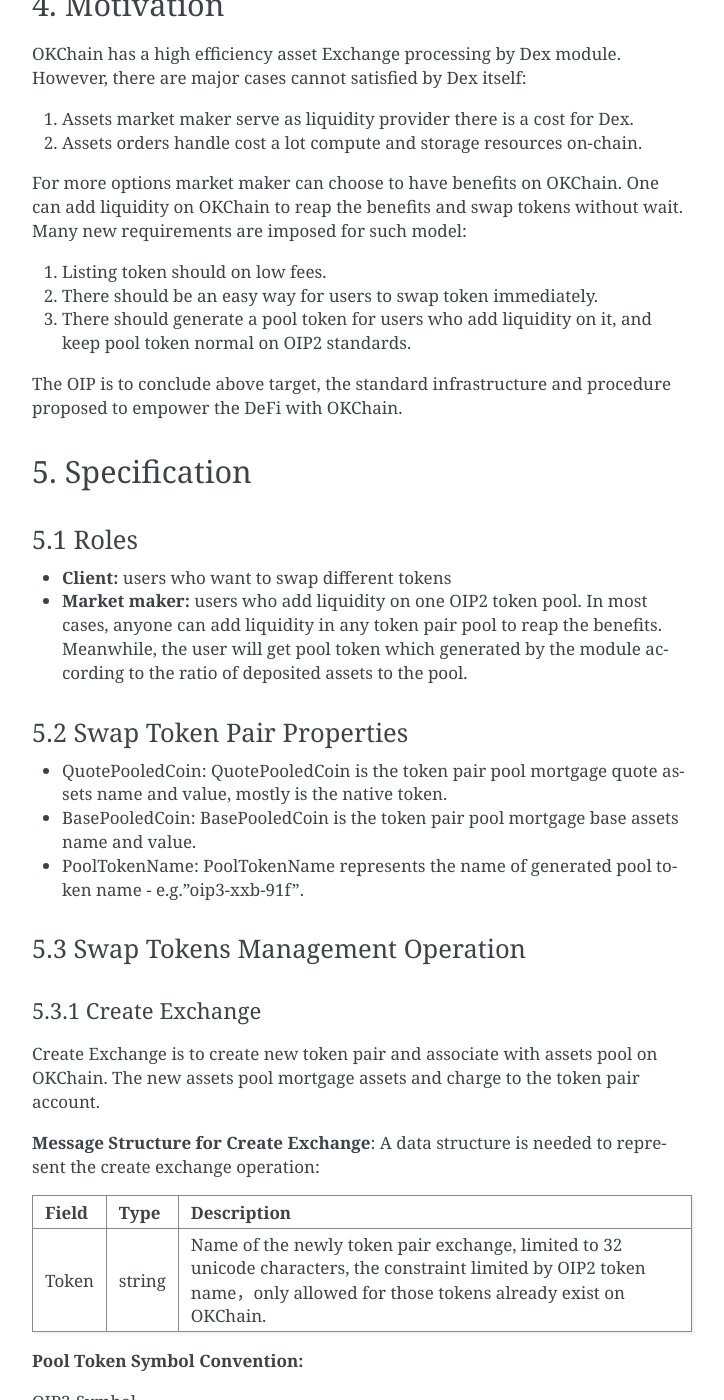
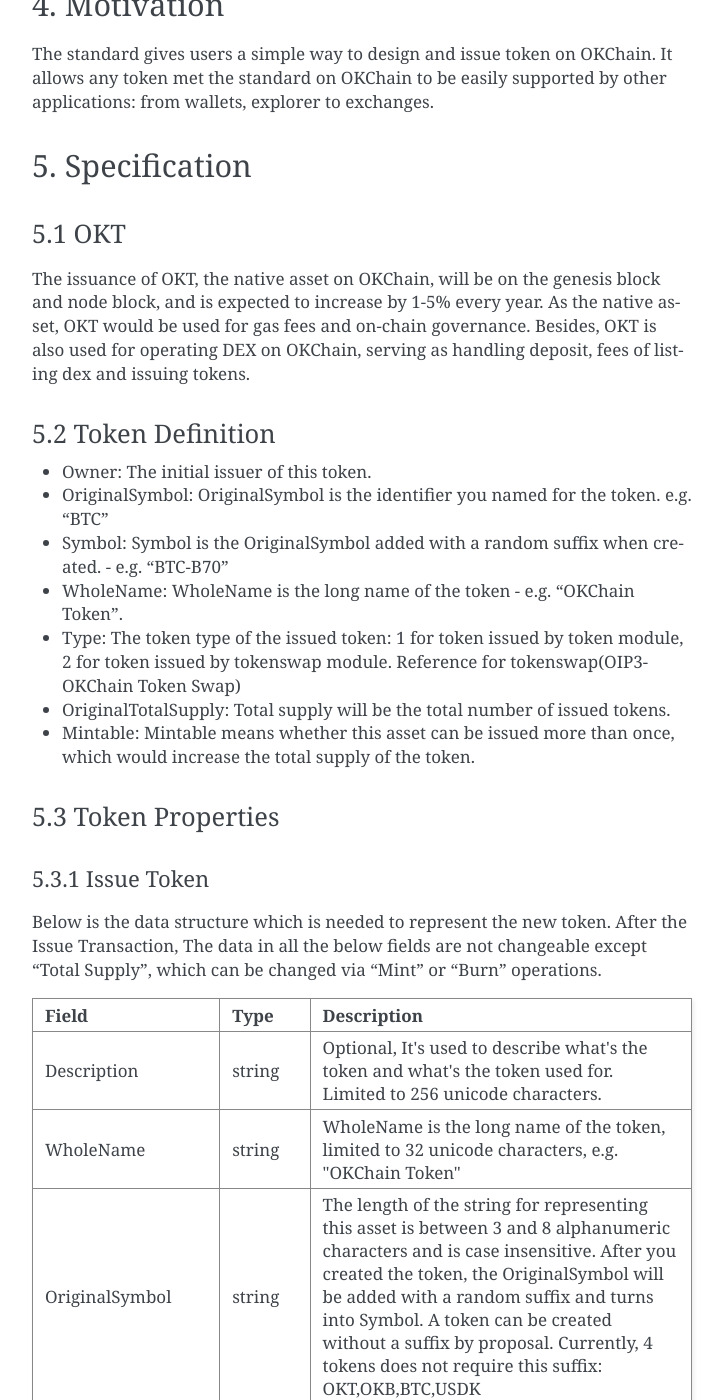
Before and after one commit to okx/KIPs, a Sphinx documentation site: the page built from docs/draft/OIP-16.md, in a window 1280 px wide and 1400 px high, scrolled down 716 px. Shown: the whole window, without its empty margins (388-1112 px from the left). Built offline with Sphinx 7.4.7, drawn with Linux system fonts in a browser that asks for light colours; some of the changed text lies outside the part shown.

Commit message:
OIP Tokens on OKChain

```diff
--- a/docs/draft/OIP-14.md
+++ b/docs/draft/OIP-16.md
@@ -11,82 +11,72 @@
 
 This OIP is a proposal for token management on the OKChain.
 
-## 2. Abstract­
+## 2. Abstract
 
-Uniswap has been used for swap tokens for a few years on Ethereum. This OIP defines native transactions to support uniswap feature on OKChain, and also proposes the basic DeFi infrastructure and procedure to use on-chain market maker for different OIP2 token swap feature.
+OIP-16 Proposal is about a standard set of rules for token management on the OKChain. It subscribes 2 things of the token on OKChain in detail: 1 What properties a token on OKChain have. 2 What actions can be performed on a token of OKChain.
 
 ## 3. Status
 
-This OIP is under implementation.
+This OIP is implemented.
 
 ## 4. Motivation
 
-OKChain has a high efficiency asset Exchange processing by Dex module. However, there are major cases cannot satisfied by Dex itself:
-
-1. Assets market maker serve as liquidity provider there is a cost for Dex.
-2. Assets orders handle cost a lot compute and storage resources on-chain.
-
-For more options market maker  can choose to have benefits on OKChain. One can add liquidity on OKChain to reap the benefits and swap tokens without wait. Many new requirements are imposed for such model:
-
-1. Listing token should on low fees.
-2. There should be an easy way for users to swap token immediately.
-3.  There should generate a pool token for users who add liquidity on it, and keep pool token normal on OIP2 standards.
-
-The OIP is to conclude above target, the standard infrastructure and procedure proposed to empower the DeFi with OKChain.
+The standard gives users a simple way to design and issue token on OKChain. It allows any token met the standard on OKChain to be easily supported by other applications: from wallets, explorer to exchanges.
 
 ## 5. Specification
 
-### 5.1 Roles
+### 5.1 OKT
 
-- **Client:** users who want to swap different tokens
-- **Market maker:** users who add liquidity on one OIP2 token pool. In most cases, anyone can add liquidity in any token pair pool to reap the benefits. Meanwhile, the user will get pool token which generated by the module according to the ratio of deposited assets to the pool.
+The issuance of OKT, the native asset on OKChain, will be on the genesis block and node block, and is expected to increase by 1-5% every year. As the native asset, OKT would be used for gas fees and on-chain governance. Besides, OKT is also used for operating DEX on OKChain, serving as handling deposit, fees of listing dex and issuing tokens.
 
-### 5.2 Swap Token Pair Properties
+### 5.2 Token Definition
 
-- QuotePooledCoin: QuotePooledCoin is the token pair pool mortgage quote assets name and value, mostly is the native token.
-- BasePooledCoin: BasePooledCoin is the token pair pool mortgage base assets name and value.
-- PoolTokenName: PoolTokenName represents the name of generated pool token name - e.g."oip3-xxb-91f".
+- Owner: The initial issuer of this token.
+- OriginalSymbol: OriginalSymbol is the identifier you named for the token. e.g. "BTC"
+- Symbol: Symbol is the OriginalSymbol added with a random suffix when created. - e.g. "BTC-B70"
+- WholeName: WholeName is the long name of the token - e.g. "OKChain Token".
+- Type: The token type of the issued token: 1 for token issued by token module, 2 for token issued by tokenswap module. Reference for tokenswap(OIP3-OKChain Token Swap)
+- OriginalTotalSupply: Total supply will be the total number of issued tokens.
+- Mintable: Mintable means whether this asset can be issued more than once, which would increase the total supply of the token.
 
-### 5.3 Swap Tokens Management Operation
+### 5.3 Token Properties
 
-#### 5.3.1 Create Exchange
+#### 5.3.1 Issue Token
 
-Create Exchange is to create new token pair and associate with assets pool on OKChain. The new assets pool mortgage assets and charge to the token pair account.
+Below is the data structure which is needed to represent the new token. After the Issue Transaction, The data in all the below fields are not changeable except “Total Supply”, which can be changed via “Mint” or “Burn” operations.
 
-**Message Structure for Create Exchange**: A data structure is needed to represent the create exchange operation:
+| **Field**          | **Type** | **Description**                                              |
+| -----------------  | -------- | ------------------------------------------------------------ |
+| Description        | string   | Optional, It's used to describe what's the token and what's the token used for. Limited to 256 unicode characters. |
+| WholeName          | string   | WholeName is the long name of the token, limited to 32 unicode characters, e.g. "OKChain Token" |
+| OriginalSymbol     | string   | The length of the string for representing this asset is between 3 and 8 alphanumeric characters and is case insensitive. After you created the token, the OriginalSymbol  will be added with a random suffix and turns into Symbol. A token can be created without a suffix by proposal. Currently, 4 tokens does not require this suffix: OKT,OKB,BTC,USDK|
+| OriginalTotalSupply| int64    | The total supply for this token can have a maximum of 8 digits of decimal and is boosted by 1e8 in order to store as int64. The amount before boosting should not exceed 90 billion.
+| Owner              | Address  | The initial issuer of this token, the OKT balance of issuer should be more than the fee for issuing tokens
+| Mintable           | Boolean  | Whether this token could be minted(increased) after the initial issuing
 
-| **Field** | **Type** | **Description**                                              |
-| --------- | -------- | ------------------------------------------------------------ |
-| Token     | string   | Name of the newly token pair exchange, limited to 32 unicode characters, the constraint limited by OIP2 token name，only allowed for those tokens already exist on OKChain. |
+**Symbol Convention:**
 
-**Pool Token Symbol Convention:**
+[Symbol]=[OriginalSymbol]-[Suffix]  For example Symbol: BTC-B70; OriginalSymbol: BTC
 
-OIP3-Symbol
 
-Explanations: There should be an additional preffix of "OIP3". It helps to distinguish the constraint of requiring unique token names.
+**Issue Process:**
 
-**Create Exchange Process:**
+- Issuer signed an issue transaction and make it broadcasted to one of OKChain nodes
+- This OKChain node will check this transaction. If there is no error, then this transaction will be broadcasted to other OKChain nodes
+- Issue transaction is committed on the blockchain by block proposer
+- Validators will verify the constraints on total supply and symbol and deduct the fee of issuing token from issuer’s account
+- New token’s symbol is generated based on the transaction hash. It is added to the issuer’s address and token info is saved on the OKChain
 
-- Initiators of Exchange creation sign a create exchange transaction and make it broadcasted to one of OKChain nodes
-- This OKChian node will check this transaction. If there is no error, then this transaction will be broadcasted to other OKChain nodes
-- Create exchange transaction is committed on the blockchain by block proposer
-- Validators will verify the constraints on token name and deduct the fee from the transaction initiator’s address
+#### 5.3.2 Transfer Tokens
 
-New pool token is generated based on the OIP3-Symbol. Token pairs info is saved on the OKChain.
-
-#### 5.3.2 Add Liquidity
-
-Add Liquidity transaction is to send tokens from market maker’s addresses to module addresses. Meanwhile, associated token pair pool increased.
-
-**Message Structure for Add Liquidity Operation**: A message structure is needed to represent the Add Liquidity operation.
+Transfer transaction is to send tokens from FromAddress to ToAddress.
 
 | **Field**        | **Type** | **Description**                                              |
 | ---------------- | -------- | ------------------------------------------------------------ |
 | MinLiquidity     | Dec      | Minimum number of sender will mint if total pool token supply is greater than 0. |
 | MaxBaseAmount    | Coin     | Maximum number of tokens deposited. Deposits max amount if total pool token supply is 0. |
 | QuoteAmount      | Coin     | The number of native token deposited.                        |
-| DeadlineDuration | int64    | Deadline Time after which this transaction can no longer be executed. such as "300ms", "1.5h" or "2h45m". Valid time units are "ns", "us" (or "µs"), "ms", "s", "m", "h"." |
-| From             | Address  | Address for token holders                                    |
+
 
 **Add Liquidity Process:**
 
```
